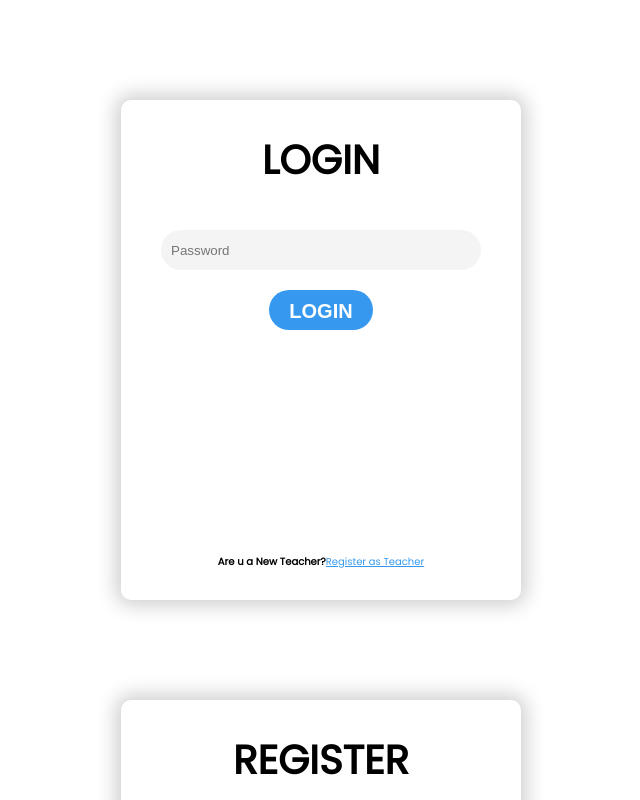
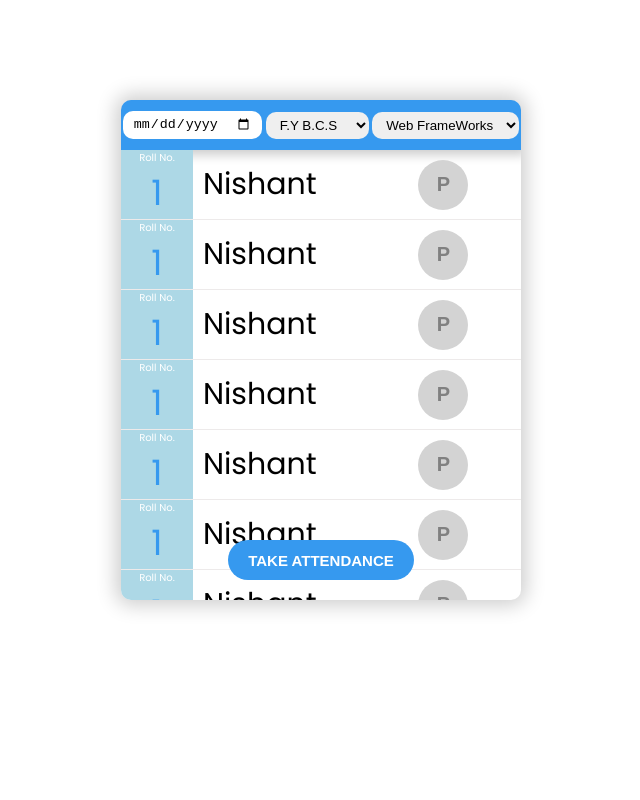
Before and after one commit to NishantSinghUjjwal/attendance-app, a React (Create React App) app in the folder frontend/: page / in a window 1280 px wide. Shown: the top 800 px of the page, without its empty margins (319-959 px from the left). Built offline with nearby package versions, Linux system fonts and the light colour scheme.

Commit message:
frontend-student-att-page

```diff
--- a/frontend/package.json
+++ b/frontend/package.json
@@ -8,6 +8,7 @@
     "@testing-library/user-event": "^13.5.0",
     "react": "^18.2.0",
     "react-dom": "^18.2.0",
+    "react-icons": "^4.6.0",
     "react-scripts": "5.0.1",
     "web-vitals": "^2.1.4"
   },
--- a/frontend/src/App.js
+++ b/frontend/src/App.js
@@ -1,11 +1,12 @@
 import React from "react";
 import Login from "./Login";
 import Register from "./Register";
+import DashBoard from "./DashBoard";
+import Attendance from "./Attendance";
 function App() {
   return (
     <div>
-      <Login />
-      <Register />
+      <Attendance />
     </div>
   );
 }
--- /dev/null
+++ b/frontend/src/Attendance.js
@@ -0,0 +1,42 @@
+import React from "react";
+import Student from "./Student";
+function Attendance() {
+  return (
+    <div className="attendance-container">
+      <div className="attendance-header">
+        <input className="attendance-input" type="date"></input>
+        <select className="attendance-input year">
+          <option>F.Y B.C.S</option>
+          <option>S.Y B.C.S</option>
+          <option>T.Y B.C.S</option>
+          <option>F.Y M.C.S</option>
+          <option>S.Y M.C.S</option>
+        </select>
+        <select className="attendance-input subject">
+          <option>Web FrameWorks</option>
+          <option>Web FrameWorks</option>
+          <option>Web FrameWorks</option>
+          <option>Web FrameWorks</option>
+        </select>
+      </div>
+      <div className="attendance-main">
+        <Student />
+        <Student />
+        <Student />
+        <Student />
+        <Student />
+        <Student />
+        <Student />
+        <Student />
+        <Student />
+        <Student />
+        <Student />
+        <Student />
+        <Student />
+      </div>
+      <button className="btn take-attendance">Take Attendance</button>
+    </div>
+  );
+}
+
+export default Attendance;
--- /dev/null
+++ b/frontend/src/DashBoard.js
@@ -0,0 +1,7 @@
+import React from "react";
+
+function DashBoard() {
+  return <div></div>;
+}
+
+export default DashBoard;
--- /dev/null
+++ b/frontend/src/Student.js
@@ -0,0 +1,24 @@
+import React, { useState } from "react";
+import { TfiCheck } from "react-icons/tfi";
+function Student() {
+  const [present, setPresent] = useState(false);
+  return (
+    <div className="student-container">
+      <div className="student-rollno">
+        <span className="rollno-name">Roll No.</span>
+        <span className="rollno-no">1</span>
+      </div>
+      <div className="student-name">Nishant</div>
+      <div className="student-present">
+        <button
+          className={`present-btn ${!present && "to-be-taken"}`}
+          onClick={() => setPresent(!present)}
+        >
+          {present ? <TfiCheck className="tick" /> : "P"}
+        </button>
+      </div>
+    </div>
+  );
+}
+
+export default Student;
--- a/frontend/src/style.css
+++ b/frontend/src/style.css
@@ -13,7 +13,8 @@ html {
 body {
   font-family: "Poppins";
 }
-.login-container {
+.login-container,
+.attendance-container {
   box-shadow: 0px 0px 20px 5px rgba(0, 0, 0, 0.2);
   height: 50rem;
   width: 40rem;
@@ -117,3 +118,104 @@ body {
 .register-search-dropdown li:hover {
   background-color: rgb(240, 240, 240);
 }
+.attendance-container {
+  max-width: 50rem;
+  padding: 0px;
+  position: relative;
+  border-radius: 10px;
+  overflow: hidden;
+}
+.attendance-header {
+  width: 100%;
+  height: 5rem;
+  background-color: var(--theme);
+  display: flex;
+  align-items: center;
+  justify-content: space-around;
+  box-shadow: 0px 0px 10px 5px rgba(0, 0, 0, 0.2);
+}
+.attendance-input {
+  border: none;
+  padding: 0.5rem 1rem;
+  border-radius: 10px;
+}
+.attendance-main {
+  width: 100%;
+  overflow-y: scroll;
+  height: 45rem;
+}
+.take-attendance {
+  position: absolute;
+  bottom: 20px;
+  font-size: 1.5rem;
+}
+.attendance-main::-webkit-scrollbar {
+  width: 0;
+}
+.student-container {
+  width: 100%;
+  display: flex;
+  /* justify-content:; */
+  align-items: stretch;
+  /* background-color: rgba(143, 97, 97, 0.69); */
+  height: 7rem;
+  /* box-shadow: 0px 0px 20px 5px rgba(0, 0, 0, 0.1); */
+  border-bottom: 1px solid rgb(237, 234, 234);
+}
+.student-rollno {
+  /* display: block; */
+  display: flex;
+  flex-direction: column;
+  /* justify-content: end; */
+  align-items: center;
+  text-align: center;
+  /* padding: 0.5rem 0px 0.5rem 0.5rem; */
+  /* padding-bottom: 0px; */
+  /* flex: 1/2; */
+  background-color: lightblue;
+  /* width: 10rem; */
+  flex: 0.7;
+}
+.rollno-name {
+  /* background-color: blue; */
+  display: block;
+  color: white;
+}
+.rollno-no {
+  /* background-color: antiquewhite; */
+  display: block;
+  color: var(--theme);
+  font-size: 3.5rem;
+}
+.student-name {
+  flex: 2;
+  /* background-color: blueviolet; */
+  width: 100%;
+  font-size: 3rem;
+}
+.student-present {
+  /* width: 10rem; */
+  /* background-color: rgb(220, 219, 219); */
+  flex: 1;
+}
+.present-btn {
+  background-color: rgb(178, 241, 178);
+  border: none;
+  width: 5rem;
+  height: 5rem;
+  border-radius: 50%;
+  color: rgb(57, 162, 57);
+  font-weight: bold;
+  font-size: 2rem;
+  transition: 0.25s all;
+}
+.to-be-taken {
+  background-color: lightgray;
+  color: gray;
+}
+.student-name,
+.student-present {
+  display: flex;
+  padding-left: 1rem;
+  align-items: center;
+}
```
Also changed, not shown: 1 other file (tests, documents, lock files or other folders).
